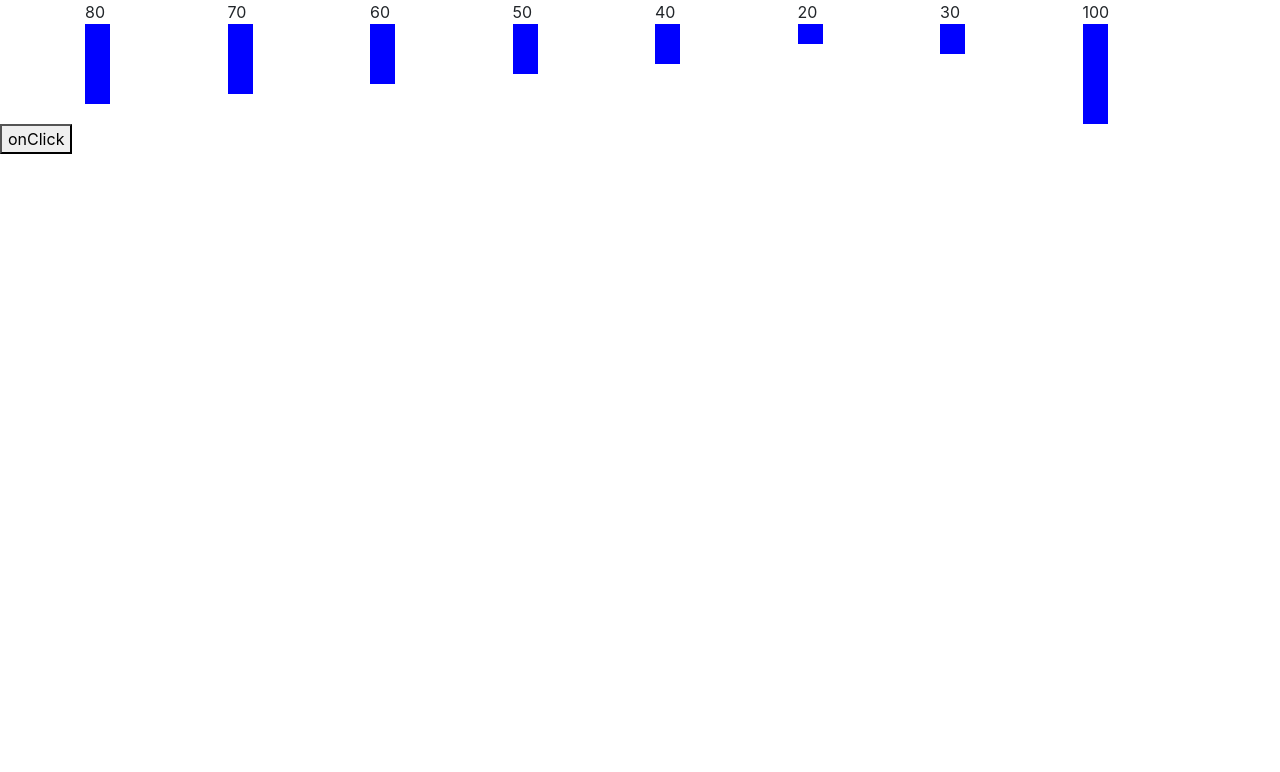
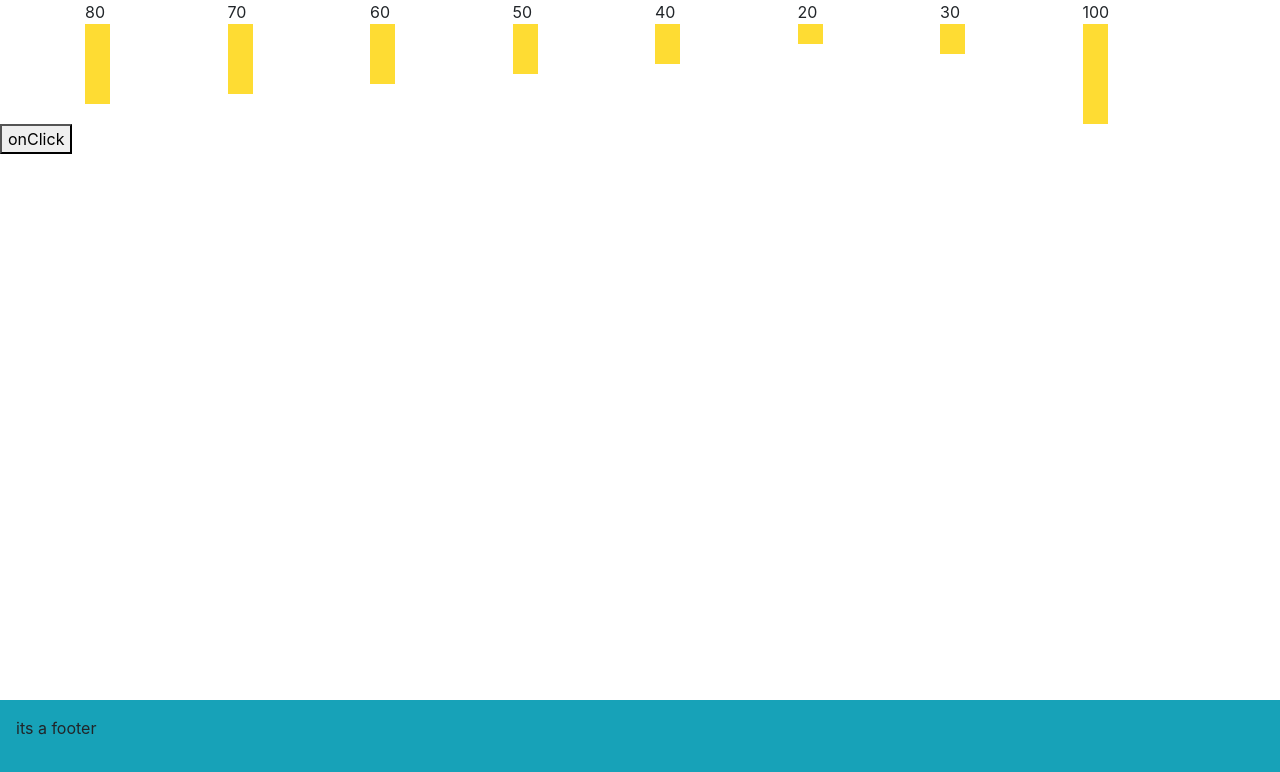
Before and after one commit to shub1991/Sorting-Visualizer, a React (Create React App) app: page / in a window 1280 px wide. Shown: the top 772 px of the page. Built offline with nearby package versions, Linux system fonts and the light colour scheme.

Commit message:
feat:footer added

```diff
--- a/src/App.jsx
+++ b/src/App.jsx
@@ -2,11 +2,13 @@
 import React,{useState} from 'react';
 import 'bootstrap/dist/css/bootstrap.min.css';
 import BubbleSort from '../src/algorithms/bubbleSort';
+import Footer from './components/footer/footer';
 
 function App() {
   return (
     <div>
       <BubbleSort/>
+      <Footer/>
     </div>
 
   );
--- a/src/components/bars/bar/bar.jsx
+++ b/src/components/bars/bar/bar.jsx
@@ -1,7 +1,7 @@
 import React from 'react';
 import styled from 'styled-components';
 
-const El = styled.div`background-color:blue;
+const El = styled.div`background-color:#FEDC33;
 width:25px;
 height:${props=>props.height}px;`
 const bar = ({height = 0,active,sorted}) =>
--- /dev/null
+++ b/src/components/footer/footer.jsx
@@ -0,0 +1,7 @@
+import React from 'react';
+
+const Footer = () => {
+    return (<footer style={{height: "100px"}} className="bg-info w-100  p-3 fixed-bottom">its a footer</footer>);
+}
+
+export default Footer;
```
